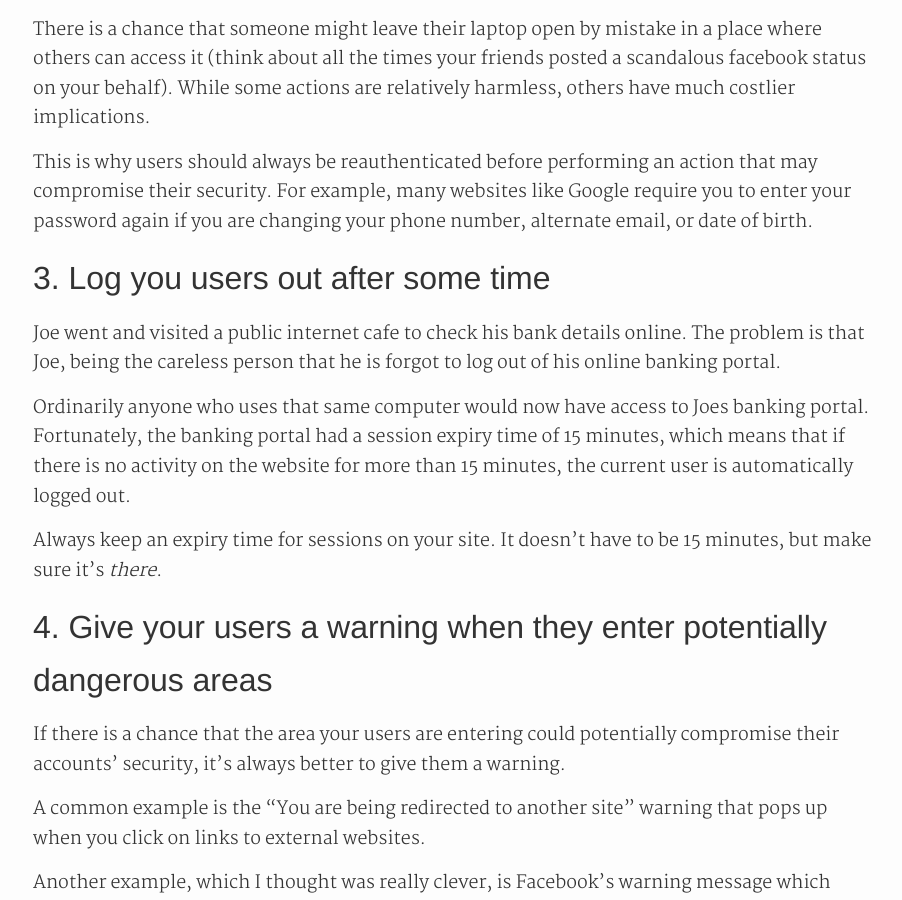
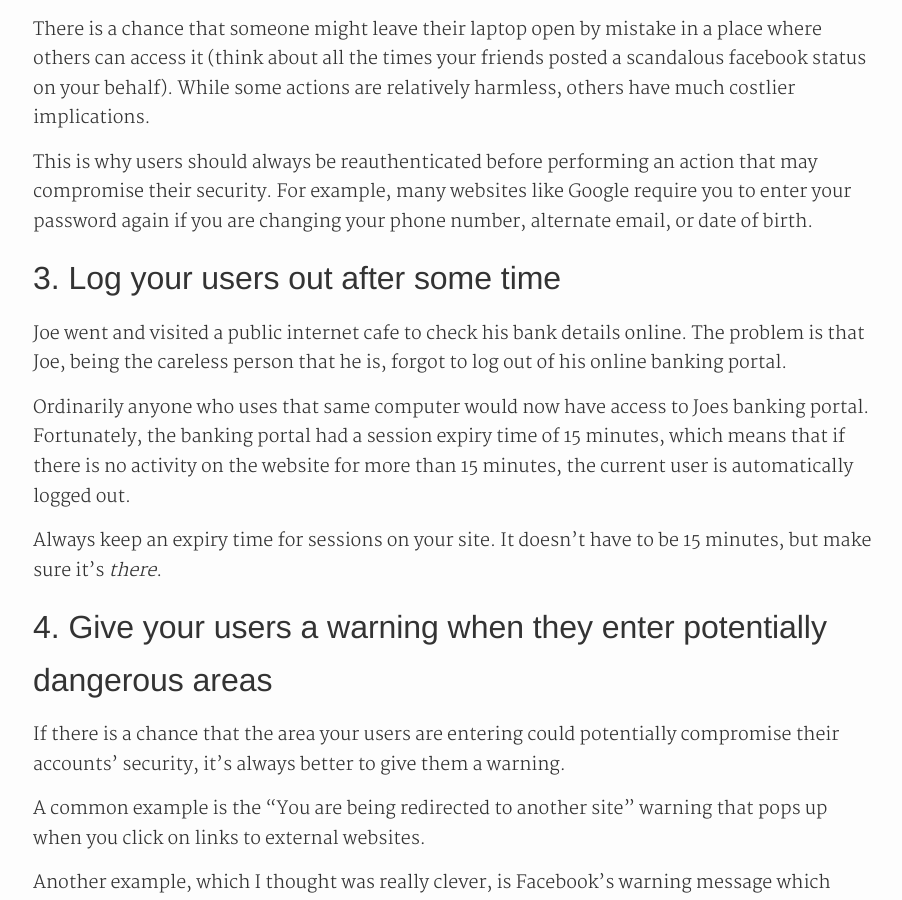
Before and after one commit to sohamkamani/sohamkamani.github.io, a Jekyll site: the page built from _posts/2017-01-15-web-security-human-error.md, in a window 1280 px wide and 900 px high, scrolled down 1816 px. Shown: the whole window, without its empty margins (187-1089 px from the left). Built offline with Jekyll 4.4.1, drawn with Linux system fonts in a browser that asks for light colours; nearby versions of some CDN libraries; comment, search, counter and statistics services are not loaded.

Commit message:
spell error

```diff
--- a/_posts/2017-01-15-web-security-human-error.md
+++ b/_posts/2017-01-15-web-security-human-error.md
@@ -39,9 +39,9 @@ There is a chance that someone might leave their laptop open by mistake in a pla
 
 This is why users should always be reauthenticated before performing an action that may compromise their security. For example, many websites like Google require you to enter your password again if you are changing your phone number, alternate email, or date of birth.
 
-## 3. Log you users out after some time
+## 3. Log your users out after some time
 
-Joe went and visited a public internet cafe to check his bank details online. The problem is that Joe, being the careless person that he is forgot to log out of his online banking portal.
+Joe went and visited a public internet cafe to check his bank details online. The problem is that Joe, being the careless person that he is, forgot to log out of his online banking portal.
 
 Ordinarily anyone who uses that same computer would now have access to Joes banking portal. Fortunately, the banking portal had a session expiry time of 15 minutes, which means that if there is no activity on the website for more than 15 minutes, the current user is automatically logged out.
 
```
